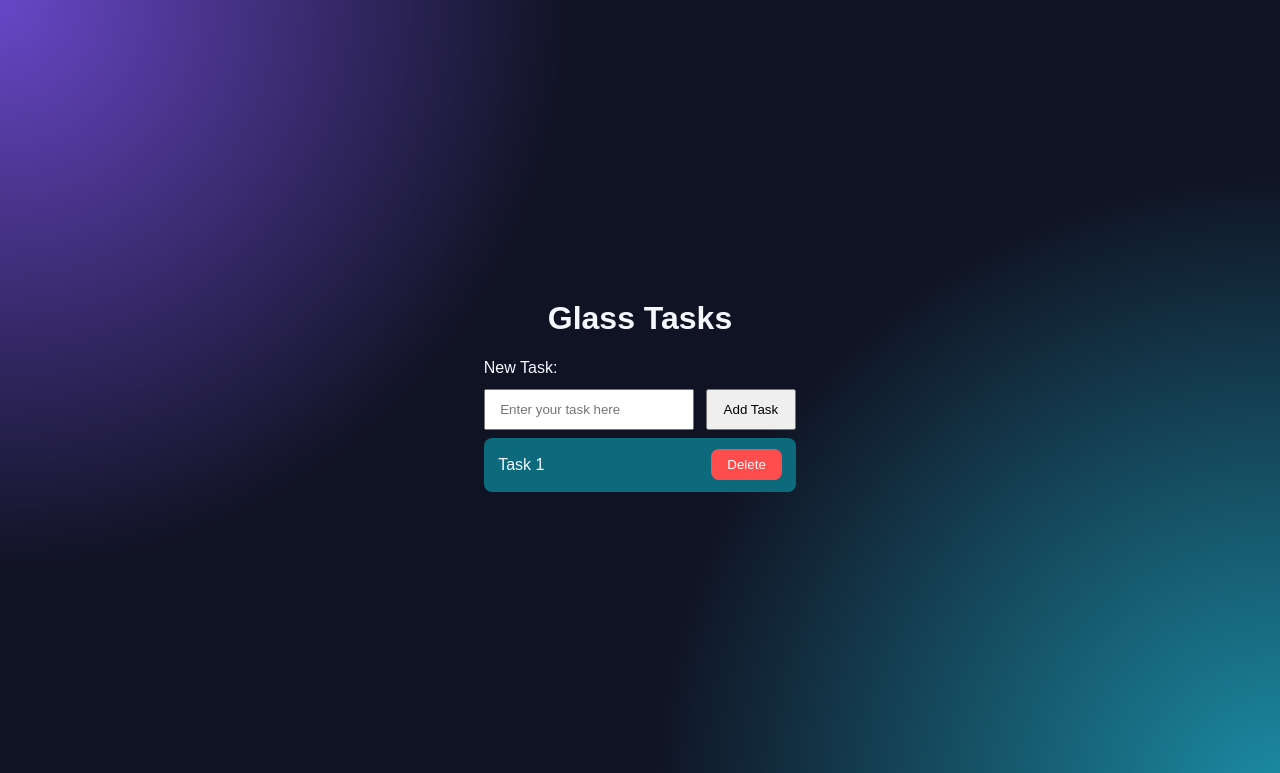
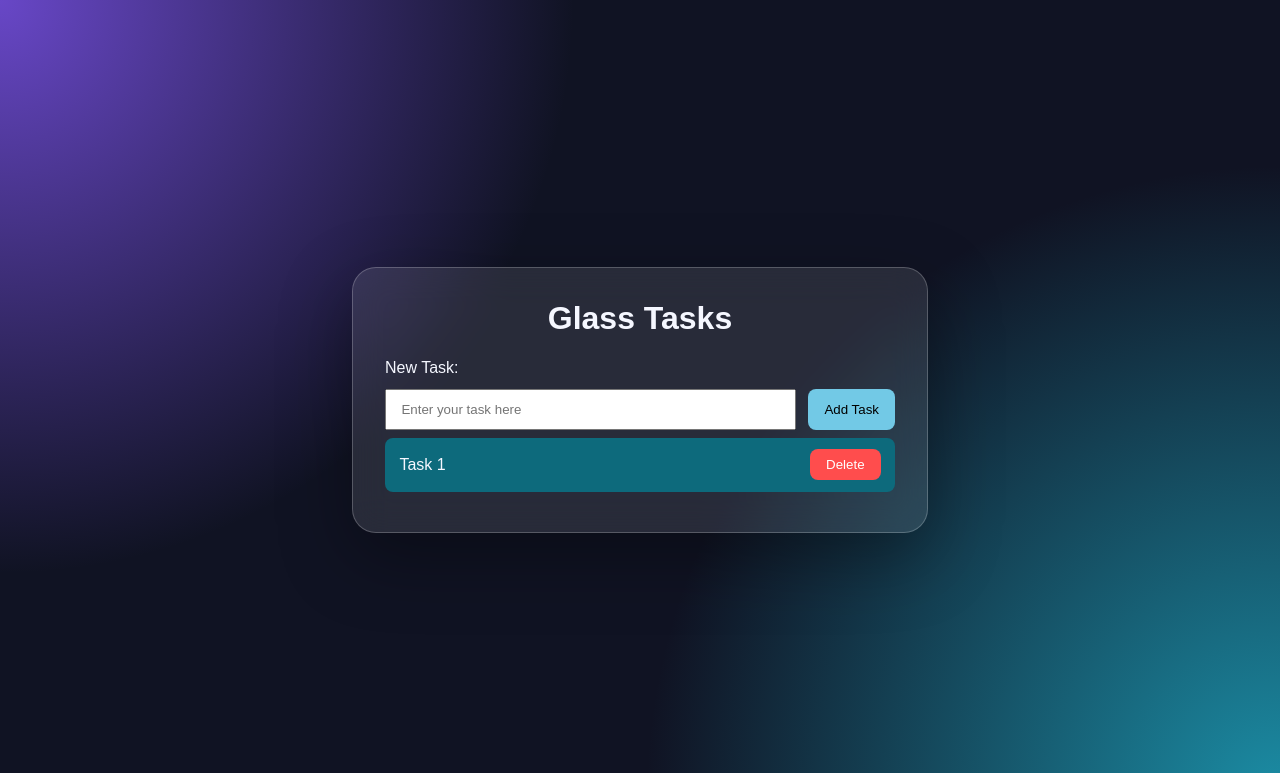
Before and after one commit to Blackbottt/To-Do-Web-App, a Flask app: page / in a window 1280 px wide. Shown: the top 773 px of the page. Run offline with Flask 3, Linux system fonts and the light colour scheme.

Commit message:
added add task class

```diff
--- a/templates/index.html
+++ b/templates/index.html
@@ -8,7 +8,7 @@
     <script src="/static/app.js" defer></script>
 </head>
 <body>
-    <main class="App-Shell">
+    <main class="app-Shell">
         <h1>Glass Tasks</h1>
         <form id="task-form">
             <label for="task-title">New Task:</label>
@@ -19,7 +19,7 @@
             placeholder="Enter your task here"
             required
             >
-            <button type="submit">Add Task</button>
+            <button type="submit" class="add-task">Add Task</button>
         </form>
         <section id="task-list"></section>
     </main>
```
